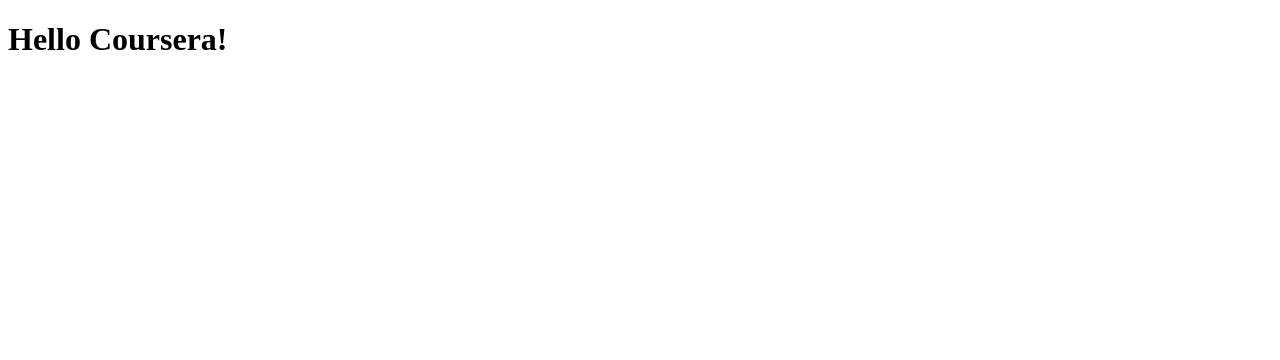
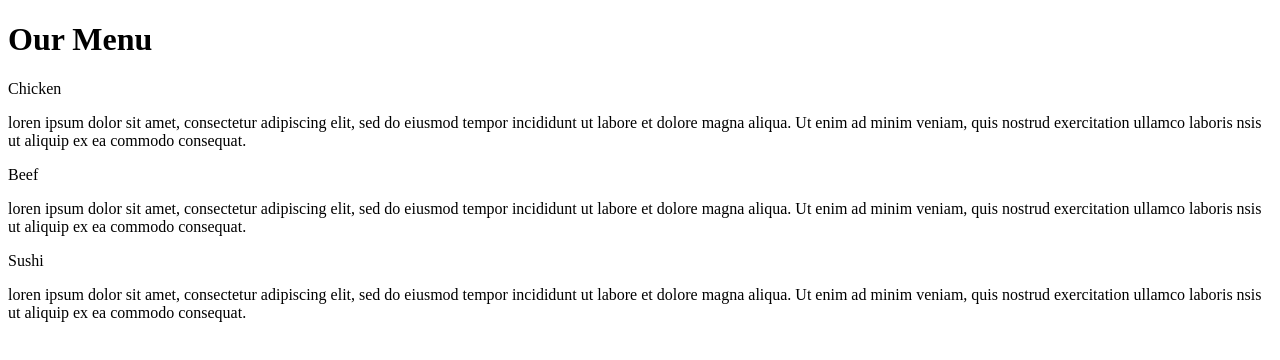
Before and after one commit to uche1979/coursera-test, a plain HTML site: page site/index.html in a window 1280 px wide. Drawn offline with Linux system fonts and the light colour scheme.

Commit message:
my changes 1

```diff
--- a/site/index.html
+++ b/site/index.html
@@ -1,10 +1,38 @@
-<!DOCTYPE html>
 <!DOCTYPE html>
 <html>
 <head>
-	<title>Hello Coursera!</title>
+	<meta charset="utf-8">
+	<meta name="viewport" content="width=device-width, initial-scale=1">
+	<title>Assignment Solution for Module 2</title>
+	<link rel="stylesheet" type="text/css" href="css/styles.css">
 </head>
 <body>
-<h1>Hello Coursera!</h1>
+
+<h1>Our Menu</h1>
+
+<section class="row">
+	<div class="col-lg-4 col-md-6">
+		<p id="titlesChicken">
+			Chicken
+		</p>
+		<p id="parText">loren ipsum dolor sit amet, consectetur adipiscing elit, sed do eiusmod tempor incididunt ut labore et dolore magna aliqua. Ut enim ad minim veniam, quis nostrud exercitation ullamco laboris nsis ut aliquip ex ea commodo consequat.
+		</p>
+	</div>
+	<div class="col-lg-4 col-md-6">
+	<p id="titlesBeef">
+			Beef
+		</p>
+		<p id="parText">loren ipsum dolor sit amet, consectetur adipiscing elit, sed do eiusmod tempor incididunt ut labore et dolore magna aliqua. Ut enim ad minim veniam, quis nostrud exercitation ullamco laboris nsis ut aliquip ex ea commodo consequat.
+		</p>
+	</div>
+	<div class="col-lg-4 lastP lastPM">
+	<p id="titlesSushi">
+			Sushi
+		</p>
+		<p id="parText">loren ipsum dolor sit amet, consectetur adipiscing elit, sed do eiusmod tempor incididunt ut labore et dolore magna aliqua. Ut enim ad minim veniam, quis nostrud exercitation ullamco laboris nsis ut aliquip ex ea commodo consequat.
+		</p>
+	</div>
+</section>
+
 </body>
 </html>
```
